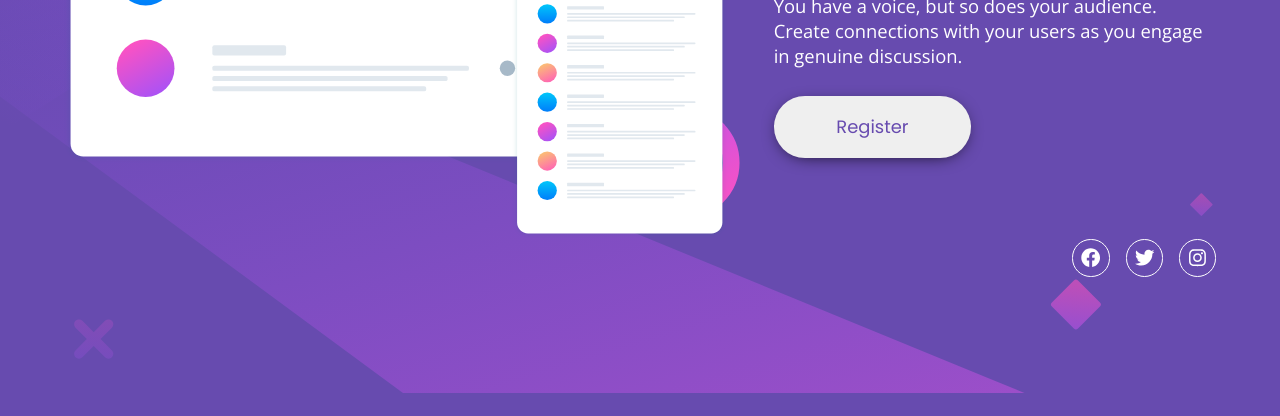
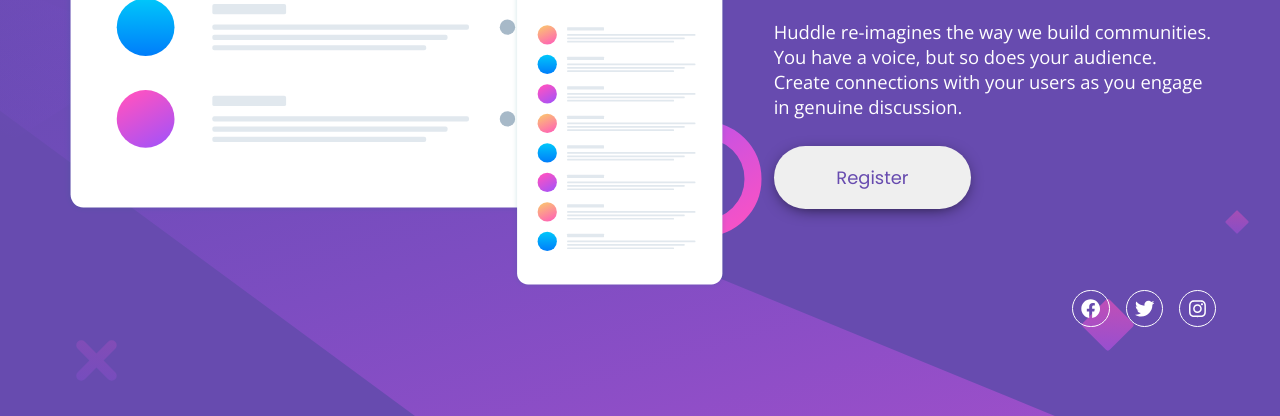
Before and after one commit to PuppetDart/frontmentor_designs, a plain HTML site: page 14 Huddle Landing Page/huddle_index.html in a window 1280 px wide. Shown: the part 384-800 px from the top of the page. Drawn offline with nearby package versions, Linux system fonts and the light colour scheme.

Commit message:
Minor style changes, before uploading to FrontendMentor

```diff
--- a/14 Huddle Landing Page/style.css
+++ b/14 Huddle Landing Page/style.css
@@ -5,6 +5,7 @@
     align-items: center;
 
     margin: 0;
+    height: 100vh;
     background: url(images/bg-desktop.svg) no-repeat hsl(257, 40%, 49%);
     background-size: cover;
 
@@ -12,7 +13,9 @@
 }
 
 #main{
-    margin: 3% 5%;
+    margin: 0% 5%;
+    display: flex;
+    flex-flow: column;
 }
 .companyLogo{
     width: 15em;
--- a/15 Advice Generator/js.js
+++ b/15 Advice Generator/js.js
@@ -19,7 +19,7 @@
     //     mainDiv_totalHeight=document.querySelector(".main__quote").clientHeight+11+56+16+64+48+28
     //     document.querySelector(".main").style.height=mainDiv_totalHeight+"px"
     //     console.log(mainDiv_totalHeight+"px")
-    // }, 200)
+    // }, 1000)
 }
 
 // let observer = new MutationObserver(mutations=>{
```
Also changed, not shown: 15 Advice Generator/style.css (+20 -13 lines).
